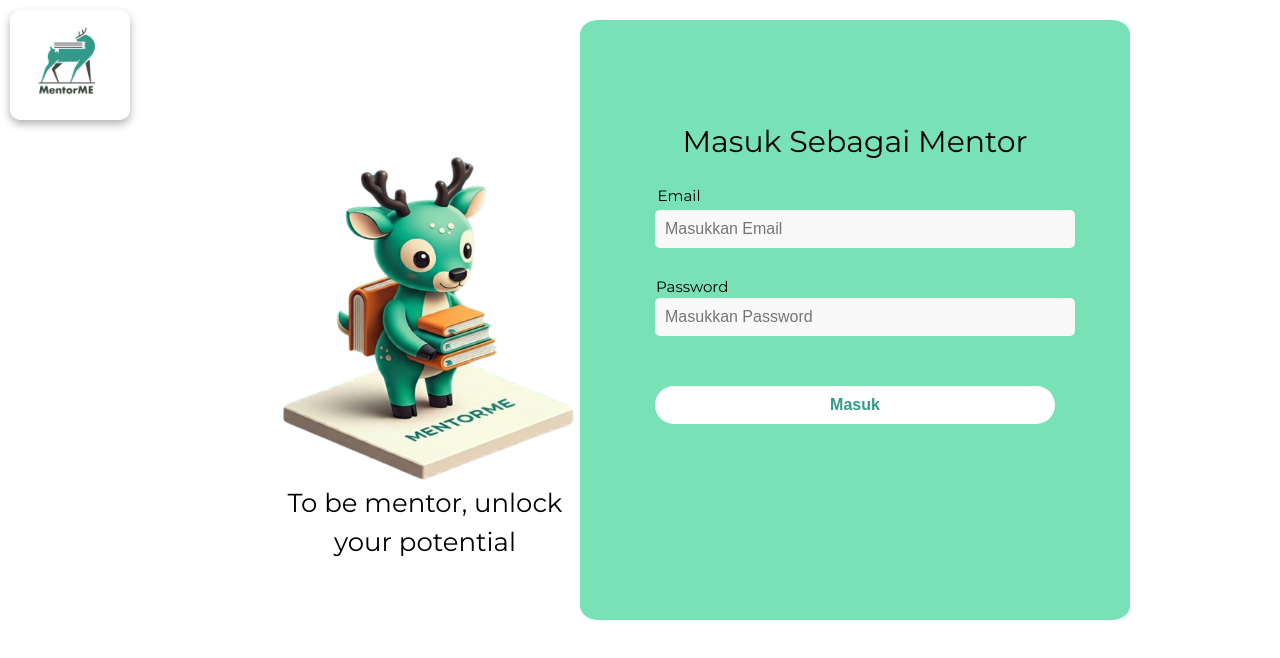
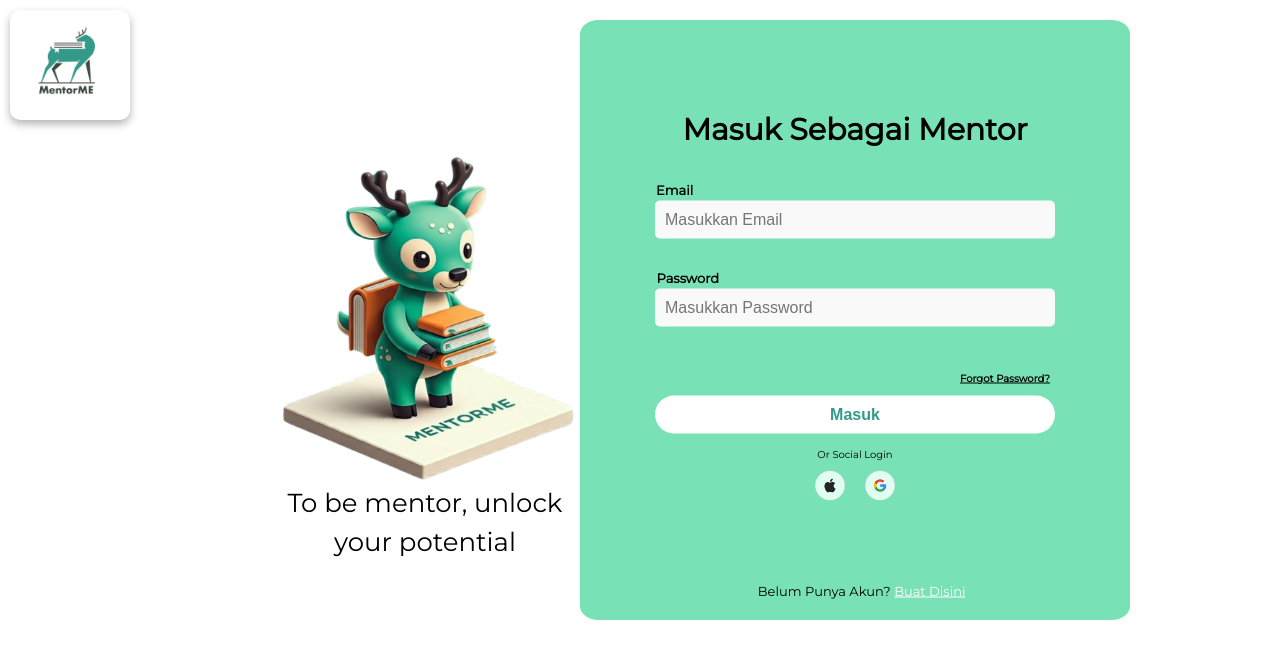
Before and after one commit to Suryadhrma/rillformentor, a plain HTML site: page frontend/pages/login/loginpage.html in a window 1280 px wide. Drawn offline with Linux system fonts and the light colour scheme.

Commit message:
Login Page Done

```diff
--- a/frontend/pages/login/loginpage.css
+++ b/frontend/pages/login/loginpage.css
@@ -56,13 +56,13 @@ body {
 
 .text-overlay {
     position: absolute; /* Posisi absolut terhadap container */
-    top: 20%; /* Posisikan di tengah secara vertikal */
+    top: 18%; /* Posisikan di tengah secara vertikal */
     left: 50%; /* Posisikan di tengah secara horizontal */
     transform: translate(-50%, -50%); /* Pusatkan teks secara sempurna */
     color: rgb(0, 0, 0); /* Warna teks */
     font-size: 30px; /* Ukuran teks */
     font-family: 'Montserrat'; /* Jenis font */
-    font-weight: 550; /* Tebal teks */
+    font-weight: bold; /* Tebal teks */
     text-align: center; /* Teks rata tengah */
     white-space: nowrap; /* Mencegah teks berpindah ke baris baru */
     padding: 10px; /* Jarak dalam teks */
@@ -70,13 +70,13 @@ body {
 
 .judulsatu {
     position: absolute; /* Posisi absolut terhadap container */
-    top: 5%; /* Posisikan di tengah secara vertikal */
-    left: 10%; /* Posisikan di tengah secara horizontal */
+    top: 6%; /* Posisikan di tengah secara vertikal */
+    left: 9%; /* Posisikan di tengah secara horizontal */
     transform: translate(-50%, -50%); /* Pusatkan teks secara sempurna */
     color: rgb(0, 0, 0); /* Warna teks */
-    font-size: 15px; /* Ukuran teks */
+    font-size: 13px; /* Ukuran teks */
     font-family: 'Montserrat'; /* Jenis font */
-    font-weight: 550; /* Tebal teks */
+    font-weight: bold; /* Tebal teks */
     text-align: center; /* Teks rata tengah */
     white-space: nowrap; /* Mencegah teks berpindah ke baris baru */
     padding: 10px; /* Jarak dalam teks */
@@ -84,13 +84,13 @@ body {
 
 .juduldua {
     position: absolute; /* Posisi absolut terhadap container */
-    top: 35%; /* Posisikan di tengah secara vertikal */
-    left: 13%; /* Posisikan di tengah secara horizontal */
+    top: 33%; /* Posisikan di tengah secara vertikal */
+    left: 12%; /* Posisikan di tengah secara horizontal */
     transform: translate(-50%, -50%); /* Pusatkan teks secara sempurna */
     color: rgb(0, 0, 0); /* Warna teks */
-    font-size: 15px; /* Ukuran teks */
+    font-size: 13px; /* Ukuran teks */
     font-family: 'Montserrat'; /* Jenis font */
-    font-weight: 550; /* Tebal teks */
+    font-weight: bold; /* Tebal teks */
     text-align: center; /* Teks rata tengah */
     white-space: nowrap; /* Mencegah teks berpindah ke baris baru */
     padding: 10px; /* Jarak dalam teks */
@@ -106,7 +106,7 @@ body {
     border-radius: 10px; /* Sudut membulat */
     color: white; /* Warna teks */
     text-align: center; /* Teks rata tengah */
-    width: 80%; /* Lebar form responsif */
+    width: 100%; /* Lebar form responsif */
     max-width: 400px; /* Maksimal lebar form */
     margin-top: 10px; /* Jarak antar elemen */
 }
@@ -121,10 +121,22 @@ body {
     border-radius: 5px; /* Sudut membulat */
     margin-bottom: 40px; /* Jarak antar elemen */
     font-size: 16px; /* Ukuran teks */
+    box-sizing: border-box; /* Sertakan padding & border ke dalam width */
 }
 
 .form-overlay input {
     background-color: #f9f9f9; /* Warna latar input */
+}
+
+.forgotpass{
+    margin-top: 50px;
+    margin-left: 300px;
+    text-align: center; /* Teks rata tengah */
+    font-weight: bold;
+    font-size: 10px; /* Ukuran teks */
+    color: #000000; /* Warna teks */
+    line-height: 0.5;
+
 }
 
 .form-overlay button {
@@ -139,3 +151,67 @@ body {
 .form-overlay button:hover {
     background-color: #a2d1ca; /* Warna saat tombol dihover */
 }
+
+.sociallogin {
+    position: absolute; /* Posisi absolut terhadap container */
+    top: 88%; /* Posisikan di tengah secara vertikal */
+    left: 50%; /* Posisikan di tengah secara horizontal */
+    transform: translate(-50%, -50%); /* Pusatkan teks secara sempurna */
+    color: rgb(0, 0, 0); /* Warna teks */
+    font-size: 10px; /* Ukuran teks */
+    font-family: 'Montserrat'; /* Jenis font */
+    text-align: center; /* Teks rata tengah */
+    white-space: nowrap; /* Mencegah teks berpindah ke baris baru */
+    padding: 10px; /* Jarak dalam teks */
+}
+
+/* Tombol gambar */
+.sosiaal{
+    position: absolute;
+    top: 300px; /* Jarak dari atas */
+    left: 180px; /* Jarak dari kiri */
+}
+
+.sosiaal img {
+    width: 30px; /* Ukuran logo */
+    height: auto; /* Menjaga proporsi logo */
+    border-radius: 10px;
+}
+
+.guugel{
+    position: absolute;
+    top: 300px; /* Jarak dari atas */
+    left: 230px; /* Jarak dari kiri */
+}
+
+.guugel img {
+    width: 30px; /* Ukuran logo */
+    height: auto; /* Menjaga proporsi logo */
+    border-radius: 10px;
+}
+
+.noakun {
+    position: absolute; /* Posisi absolut terhadap container */
+    top: 130%; /* Posisikan di tengah secara vertikal */
+    left: 43%; /* Posisikan di tengah secara horizontal */
+    transform: translate(-50%, -50%); /* Pusatkan teks secara sempurna */
+    color: rgb(0, 0, 0); /* Warna teks */
+    font-size: 13px; /* Ukuran teks */
+    font-family: 'Montserrat'; /* Jenis font */
+    text-align: center; /* Teks rata tengah */
+    white-space: nowrap; /* Mencegah teks berpindah ke baris baru */
+    padding: 10px; /* Jarak dalam teks */
+}
+
+.buatakun{
+    position: absolute; /* Posisi absolut terhadap container */
+    top: 130%; /* Posisikan di tengah secara vertikal */
+    left: 67%; /* Posisikan di tengah secara horizontal */
+    transform: translate(-50%, -50%); /* Pusatkan teks secara sempurna */
+    font-size: 13px; /* Ukuran teks */
+    font-family: 'Montserrat'; /* Jenis font */
+    text-align: center; /* Teks rata tengah */
+    white-space: nowrap; /* Mencegah teks berpindah ke baris baru */
+    padding: 10px; /* Jarak dalam teks */
+    color: #ffffff; /* Warna teks */
+}
--- a/frontend/pages/login/loginpage.html
+++ b/frontend/pages/login/loginpage.html
@@ -27,8 +27,23 @@
 
             <div class="juduldua">Password</div>
             <input type="password" placeholder="Masukkan Password" required>
+            <a href="#" class="forgotpass">Forgot Password?</a>
+
             <button type="submit">Masuk</button>
+            <div class="sociallogin">Or Social Login</div>
+
+            <a href="tujuan.html" class="sosiaal">
+                <img src="./apple.png" alt="Sosiaal Gambar">
+            </a>
+
+            <a href="tujuan.html" class="guugel">
+                <img src="./google.png" alt="guugel Gambar">
+            </a>
+
+            <div class="noakun">Belum Punya Akun?</div>
+            <a href="#" class="buatakun">Buat Disini</a>
         </form>
+
     </div>
     </div>
 
```
Also changed, not shown: frontend/pages/login/apple.png (renamed from frontend/assets/images/apple.png), frontend/pages/login/google.png (renamed from frontend/assets/images/google.png), frontend/pages/register/apple.png (added), frontend/pages/register/google.png (added), frontend/pages/register/kotakan.jpg (added), frontend/pages/register/logorusa.png (added), frontend/pages/register/maskot.png (added).
